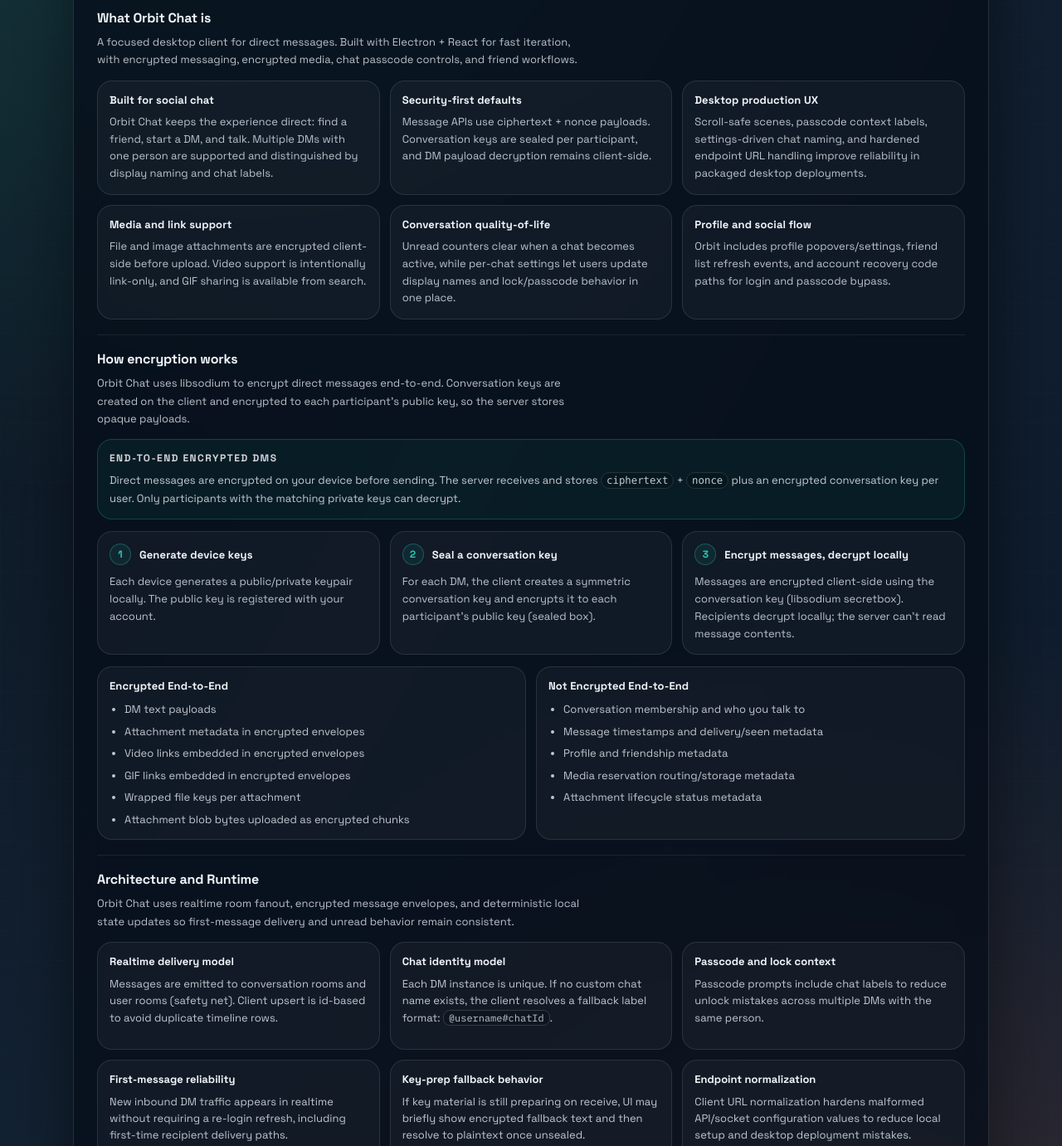
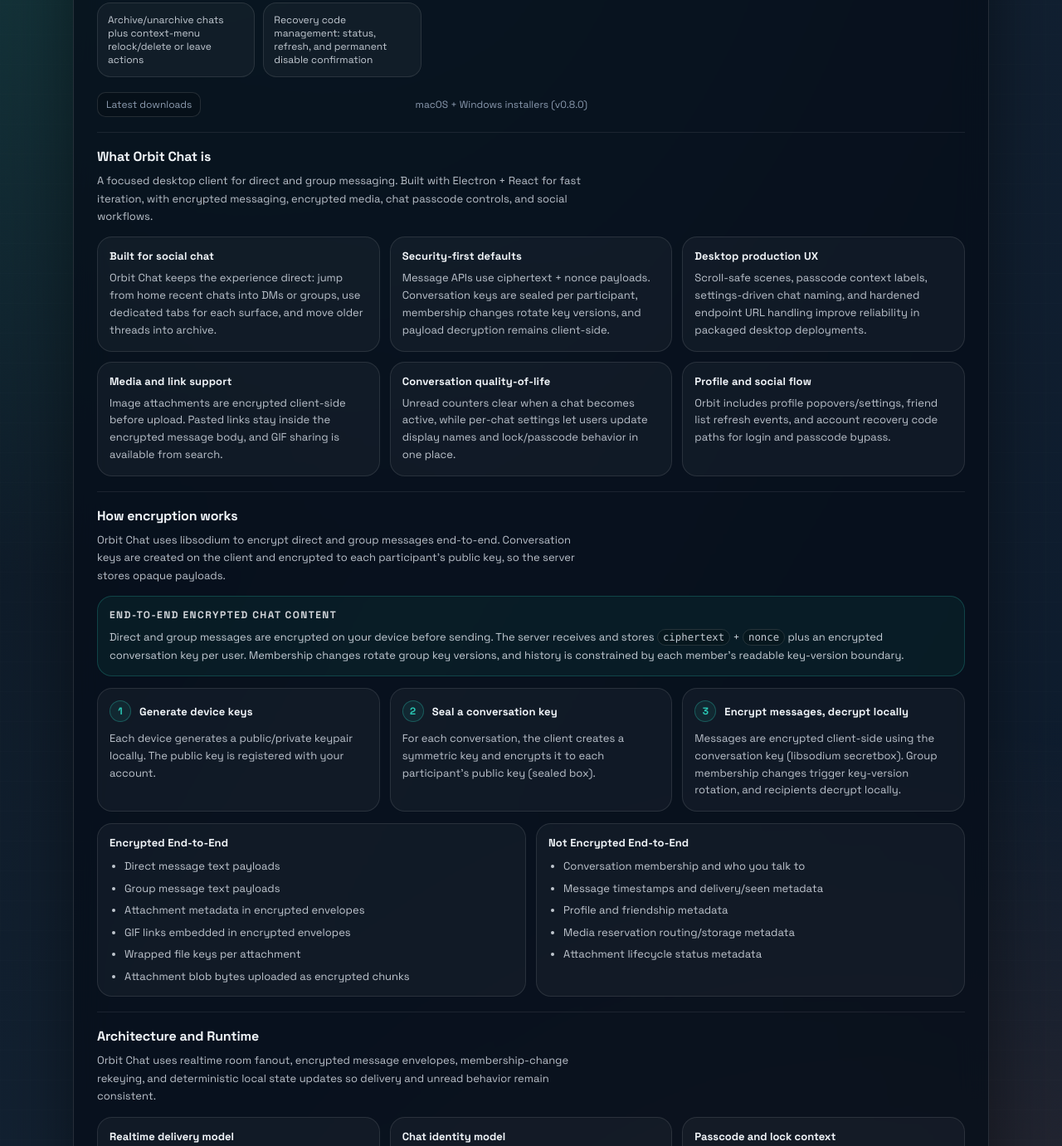
Before and after one commit to orbit-chat/orbit-chat.github.io, a plain HTML site: page index.html in a window 1280 px wide. Shown: the part 931-2312 px from the top of the page at 83% size. Drawn offline with Linux system fonts and the light colour scheme.

Commit message:
Update index.html and add new binaries: bump version to 0.8.0 and enhance product descriptions

```diff
--- a/index.html
+++ b/index.html
@@ -6,7 +6,7 @@
     <title>Orbit Chat | Private Desktop Messaging</title>
     <meta
       name="description"
-      content="Orbit Chat is a desktop-first private messenger with end-to-end encrypted DMs, encrypted attachments, GIF and emoji workflows, realtime delivery, and passcode-locked chat controls."
+      content="Orbit Chat is a desktop-first private messenger with end-to-end encrypted direct and group chats, membership-change key rotation, encrypted attachments, realtime delivery, and passcode-locked chat controls."
     />
 
     <link rel="icon" href="assets/logo.png" />
@@ -46,12 +46,12 @@
                 Orbit Chat
               </div>
 
-              <h1>A modern desktop messenger for private social DMs.</h1>
+              <h1>A modern desktop messenger for private direct and group chat.</h1>
               <p class="lede">
                 Orbit Chat is built for low-friction conversation with a security-first foundation. It is a focused desktop client for direct
-                messages, where DM text and attachment envelopes are encrypted on-device and decrypted on-device.
+                messages and group chats, where message content and attachment envelopes are encrypted on-device and decrypted on-device.
               </p>
-              <p class="small">Current desktop package version: <span class="mono-inline">0.7.4</span></p>
+              <p class="small">Current desktop package version: <span class="mono-inline">0.8.0</span></p>
 
               <div class="cta-row" aria-label="Primary actions">
                 <a class="cta primary" href="#download">Download</a>
@@ -60,12 +60,14 @@
               </div>
 
               <div class="feature-grid" aria-label="Highlights">
-                <div class="feature">Realtime DM experience with safety-net fanout</div>
+                <div class="feature">Realtime direct + group chat delivery with safety-net fanout</div>
                 <div class="feature">Client-side crypto primitives (libsodium)</div>
-                <div class="feature">Server stores opaque payloads, not plaintext DM text</div>
+                <div class="feature">Server stores opaque payloads, not plaintext message text</div>
                 <div class="feature">Per-chat passcode locks + recovery-code bypass</div>
                 <div class="feature">Encrypted attachment pipeline (chunked bytes)</div>
                 <div class="feature">Chat labels: custom name or <span class="mono-inline">@username#chatId</span></div>
+                <div class="feature">Home (recent chats), DM, Group Chats, Friends, and Archive navigation tabs</div>
+                <div class="feature">Membership-change rekeying and history key-version access control</div>
                 <div class="feature">GIF search + attach flow via Giphy API</div>
                 <div class="feature">Searchable emoji picker with recents + keyboard navigation</div>
                 <div class="feature">Friend requests, friend list workflows, and avatar fallback rendering</div>
@@ -76,7 +78,7 @@
 
               <div class="footer" style="margin-top: 18px">
                 <div class="kbd" id="dl-status">Latest downloads</div>
-                <div class="small">macOS + Windows installers (v0.7.4)</div>
+                <div class="small">macOS + Windows installers (v0.8.0)</div>
               </div>
             </section>
 
@@ -124,8 +126,8 @@
             <div class="section-head">
               <h2>What Orbit Chat is</h2>
               <p class="sublede">
-                A focused desktop client for direct messages. Built with Electron + React for fast iteration, with encrypted messaging, encrypted
-                media, chat passcode controls, and friend workflows.
+                A focused desktop client for direct and group messaging. Built with Electron + React for fast iteration, with encrypted messaging,
+                encrypted media, chat passcode controls, and social workflows.
               </p>
             </div>
 
@@ -133,15 +135,15 @@
               <div class="panel">
                 <h3>Built for social chat</h3>
                 <p>
-                  Orbit Chat keeps the experience direct: find a friend, start a DM, and talk. Multiple DMs with one person are supported and
-                  distinguished by display naming and chat labels.
+                  Orbit Chat keeps the experience direct: jump from home recent chats into DMs or groups, use dedicated tabs for each surface,
+                  and move older threads into archive.
                 </p>
               </div>
               <div class="panel">
                 <h3>Security-first defaults</h3>
                 <p>
-                  Message APIs use ciphertext + nonce payloads. Conversation keys are sealed per participant, and DM payload decryption remains
-                  client-side.
+                  Message APIs use ciphertext + nonce payloads. Conversation keys are sealed per participant, membership changes rotate key
+                  versions, and payload decryption remains client-side.
                 </p>
               </div>
               <div class="panel">
@@ -157,7 +159,7 @@
               <div class="panel">
                 <h3>Media and link support</h3>
                 <p>
-                  File and image attachments are encrypted client-side before upload. Video support is intentionally link-only, and GIF sharing is
+                  Image attachments are encrypted client-side before upload. Pasted links stay inside the encrypted message body, and GIF sharing is
                   available from search.
                 </p>
               </div>
@@ -181,17 +183,17 @@
             <div class="section-head">
               <h2>How encryption works</h2>
               <p class="sublede">
-                Orbit Chat uses libsodium to encrypt direct messages end-to-end. Conversation keys are created on the client and encrypted to each
-                participant’s public key, so the server stores opaque payloads.
+                Orbit Chat uses libsodium to encrypt direct and group messages end-to-end. Conversation keys are created on the client and encrypted
+                to each participant’s public key, so the server stores opaque payloads.
               </p>
             </div>
 
             <div class="callout" role="note" aria-label="Encryption note">
-              <div class="callout-title">End-to-end encrypted DMs</div>
+              <div class="callout-title">End-to-end encrypted chat content</div>
               <div class="callout-body">
-                Direct messages are encrypted on your device before sending. The server receives and stores
+                Direct and group messages are encrypted on your device before sending. The server receives and stores
                 <span class="mono">ciphertext</span> + <span class="mono">nonce</span> plus an encrypted conversation key per user.
-                Only participants with the matching private keys can decrypt.
+                Membership changes rotate group key versions, and history is constrained by each member’s readable key-version boundary.
               </div>
             </div>
 
@@ -212,7 +214,7 @@
                   <h3>Seal a conversation key</h3>
                 </div>
                 <p>
-                  For each DM, the client creates a symmetric conversation key and encrypts it to each participant’s public key (sealed box).
+                  For each conversation, the client creates a symmetric key and encrypts it to each participant’s public key (sealed box).
                 </p>
               </div>
 
@@ -222,8 +224,8 @@
                   <h3>Encrypt messages, decrypt locally</h3>
                 </div>
                 <p>
-                  Messages are encrypted client-side using the conversation key (libsodium secretbox). Recipients decrypt locally; the server can’t read message
-                  contents.
+                  Messages are encrypted client-side using the conversation key (libsodium secretbox). Group membership changes trigger key-version
+                  rotation, and recipients decrypt locally.
                 </p>
               </div>
             </div>
@@ -232,9 +234,9 @@
               <div class="list-card">
                 <h3>Encrypted End-to-End</h3>
                 <ul>
-                  <li>DM text payloads</li>
+                  <li>Direct message text payloads</li>
+                  <li>Group message text payloads</li>
                   <li>Attachment metadata in encrypted envelopes</li>
-                  <li>Video links embedded in encrypted envelopes</li>
                   <li>GIF links embedded in encrypted envelopes</li>
                   <li>Wrapped file keys per attachment</li>
                   <li>Attachment blob bytes uploaded as encrypted chunks</li>
@@ -257,8 +259,8 @@
             <div class="section-head">
               <h2>Architecture and Runtime</h2>
               <p class="sublede">
-                Orbit Chat uses realtime room fanout, encrypted message envelopes, and deterministic local state updates so first-message delivery and
-                unread behavior remain consistent.
+                Orbit Chat uses realtime room fanout, encrypted message envelopes, membership-change rekeying, and deterministic local state updates
+                so delivery and unread behavior remain consistent.
               </p>
             </div>
 
@@ -269,7 +271,7 @@
               </div>
               <div class="runtime-card">
                 <h3>Chat identity model</h3>
-                <p>Each DM instance is unique. If no custom chat name exists, the client resolves a fallback label format: <span class="mono-inline">@username#chatId</span>.</p>
+                <p>Chats use custom display names when set, with fallback labels such as <span class="mono-inline">@username#chatId</span>. Home view surfaces recent activity first.</p>
               </div>
               <div class="runtime-card">
                 <h3>Passcode and lock context</h3>
@@ -284,7 +286,7 @@
               </div>
               <div class="runtime-card">
                 <h3>Key-prep fallback behavior</h3>
-                <p>If key material is still preparing on receive, UI may briefly show encrypted fallback text and then resolve to plaintext once unsealed.</p>
+                <p>If key material is still preparing on receive, UI may briefly show encrypted fallback text and then resolve to plaintext once unsealed; older-than-boundary versions stay hidden.</p>
               </div>
               <div class="runtime-card">
                 <h3>Endpoint normalization</h3>
@@ -324,7 +326,7 @@
               <div class="trust-card">
                 <h3>Server Not Trusted For</h3>
                 <ul>
-                  <li>Reading plaintext DM content</li>
+                  <li>Reading plaintext message content</li>
                   <li>Decrypting participant message envelopes</li>
                 </ul>
               </div>
@@ -340,12 +342,11 @@
             </div>
 
             <div class="limits-grid">
-              <div class="limit">Group chats are not fully E2EE in the same way as DMs.</div>
+              <div class="limit">Group E2EE currently depends on centralized membership enforcement and server-coordinated key distribution metadata.</div>
               <div class="limit">Metadata remains visible to backend services.</div>
               <div class="limit">Private keys are in local app storage, not OS keychain.</div>
               <div class="limit">User fingerprint verification is not implemented yet.</div>
               <div class="limit">Forward secrecy / ratcheting is not implemented yet.</div>
-              <div class="limit">Video uploads are disabled; links only.</div>
               <div class="limit">Large installer artifacts may require LFS/CDN strategy as release size grows.</div>
               <div class="limit">In-app desktop auto-update is not enabled yet; installs still come from release artifacts.</div>
             </div>
```
Also changed, not shown: 2 other files.
